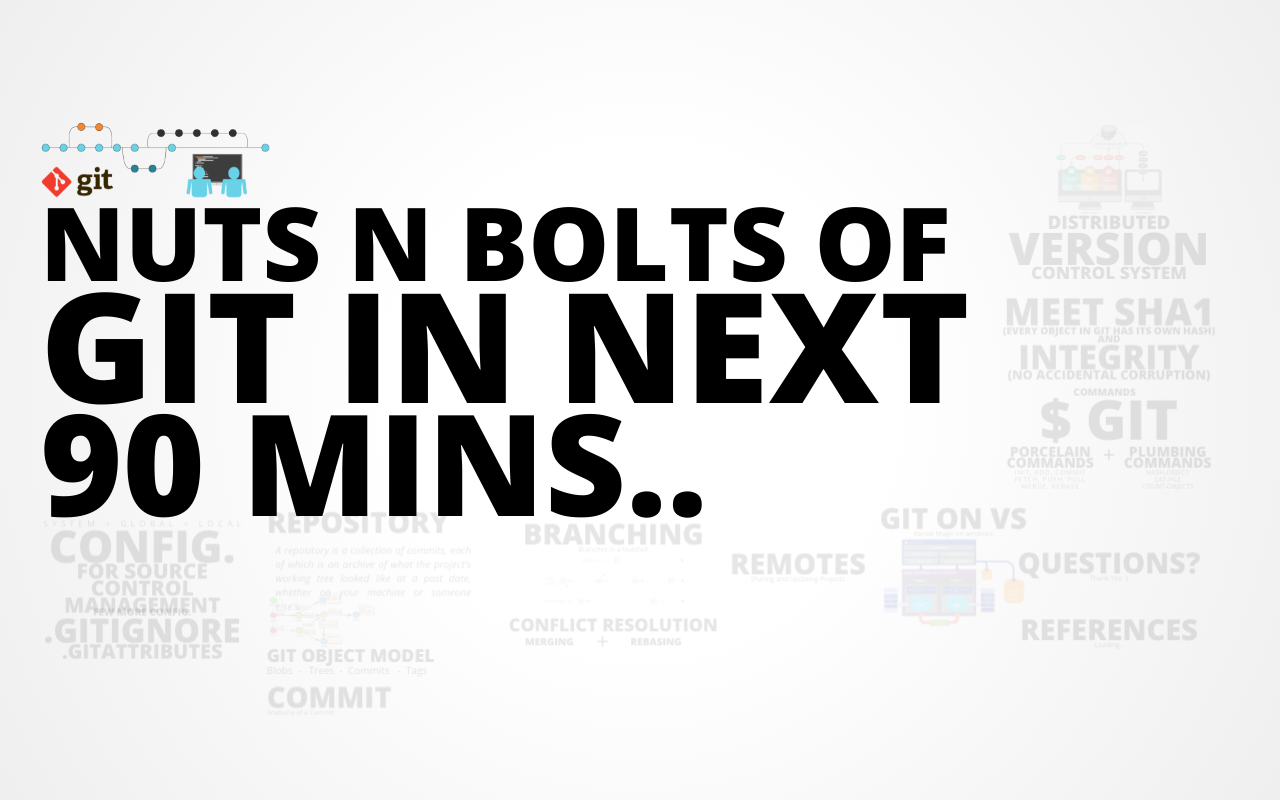
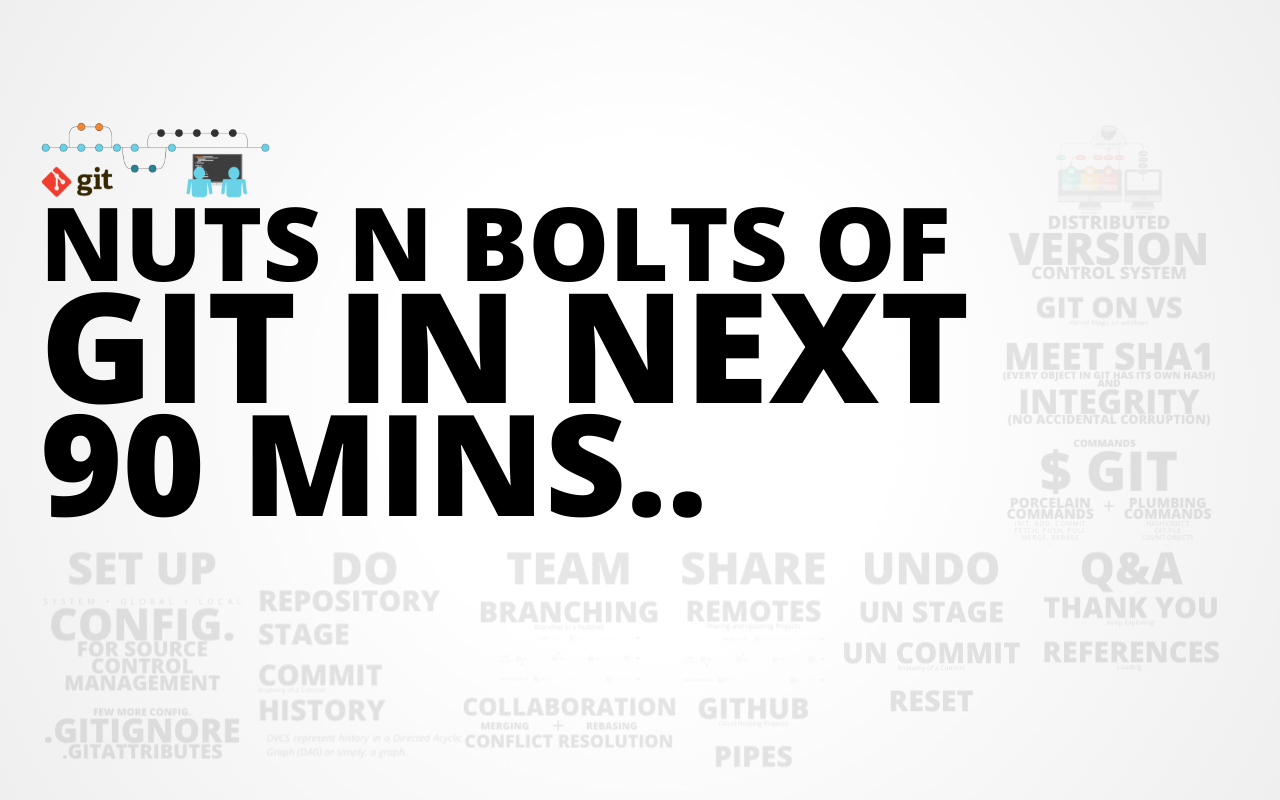
Before and after one commit to SatyaSudheer/pw, a website: page present/git/git-scm.html in a window 1280 px wide. Drawn offline with nearby package versions, Linux system fonts and the light colour scheme.

Commit message:
more progress

```diff
--- a/present/git/git-scm.html
+++ b/present/git/git-scm.html
@@ -35,7 +35,11 @@
             <div id="respond-text3">Control System</div>
         </div>
     </div>
-    <div id="easy-share-offline" class="step" data-x="2650" data-y="320" data-scale="1">
+    <div id="magic" class="step" data-x="2650" data-y="200" data-scale="1">
+        <div class="big bold title" style="font-size: 130px;">Git on VS</div>
+        <div class="light" style="font-size: 30px; padding-top: 8px; padding-bottom: 8px;">Kernel Magic on windows</div>
+    </div>
+    <div id="easy-share-offline" class="step" data-x="2650" data-y="520" data-scale="1">
         <div class="big bold">
             <div id="ar-adaptive" style="font-size: 170px;">Meet SHA1</div>
             <div id="ar-adaptive-fixed" style="font-size: 45px;">(Every Object in Git has its own hash)</div>
@@ -45,7 +49,7 @@
         </div>
         <!--<img src="assets/hash.gif"/>-->
     </div>
-    <div id="combo" class="step" data-x="2650" data-y="790" data-scale="1">
+    <div id="combo" class="step" data-x="2650" data-y="1020" data-scale="1">
         <div class="big bold">
             <span id="combo-or">Commands</span>
            <div id="combo-text">$ Git</div>
@@ -68,65 +72,55 @@
             </div>
         </div>
     </div>
-    <!--<div id="combo" class="step" data-x="2650" data-y="900" data-scale="1">
-        <div class="big bold">
-            <span id="combo-or">Commands</span>
-            <div id="combo-text">Git</div>
-        </div>
-        <div id="combo-fluid-fixed">
-            <div id="combo-fluid" class="big">
-                <div class="bold">Porcelain Commands</div>
-                <div class="light">.git_config</div>
-            </div>
-            <div id="combo-plus">+</div>
-            <div id="combo-fixed" class="big">
-                <div class="bold">Plumbing Commands</div>
-                <div class="light">.git/config</div>
-            </div>
-        </div>
-    </div>
-    <div id="why" class="step" data-x="-1700" data-y="900" data-scale="1">
-        <div class="big bold title">Why</div>
-    </div>
-    <div id="why-quote" class="step" data-x="-1700" data-y="1250" data-scale="1">
-        <blockquote>
-            Traditional version control helps you backup, track and synchronize files. Distributed version control makes it easy to share changes. Done right, you can get the best of both worlds: simple merging and centralized releases.
-        </blockquote>
-    </div>-->
-    <div id="config" class="step" data-x="-1700" data-y="1350" data-scale="1">
+    <div id="set" class="step" data-x="-1700" data-y="1350" data-scale="1"><div class="big bold title" style="font-size: 200px">Set Up</div></div>
+    <div id="config" class="step" data-x="-1700" data-y="1700" data-scale="1">
         <div class="big light" id="why-sml">System + Global + Local</div>
         <div class="big bold" id="why-one-site">Config.</div>
         <div class="big bold" id="why-every">For Source Control Management</div>
     </div>
-    <div id="gitignore" class="step" data-x="-1700" data-y="1650" data-scale="1">
+    <div id="gitignore" class="step" data-x="-1700" data-y="2100" data-scale="1">
         <div class="big bold">Few More Config.</div>
         <div class="big bold" style="font-size: 150px;">.gitignore</div>
        <div class="big bold" style="font-size: 90px;">.gitattributes</div>
     </div>
-    <div id="repo" class="step" data-x="-660" data-y="1350" data-scale="1" style="text-align: left;">
+    <div id="working" class="step" data-x="-700" data-y="1350" data-scale="1"><div class="big bold title" style="font-size: 200px">Do</div></div>
+    <div id="repo" class="step" data-x="-700" data-y="1500" data-scale="1" style="text-align: left;">
         <div class="big bold title" style="font-size: 130px;">Repository</div>
-        <blockquote>A repository is a collection of commits, each of which is an archive of what the project's working tree looked like at a past date, whether on your machine or someone else's.</blockquote>
+       <!--<blockquote>A repository is a collection of commits, each of which is an archive of what the project's working tree looked like at a past date, whether on your machine or someone else's.</blockquote>-->
     </div>
-    <div id="objectmodel" class="step" data-x="-660" data-y="1650" data-scale="1" style="text-align: left;">
-        <img src="assets/gom.png" height="250px"/>
-        <div class="big bold title" style="font-size: 80px;">Git Object Model</div>
-        <div class="light" style="padding-top: 18px;">Blobs&nbsp; - &nbsp; Trees&nbsp; - &nbsp;Commits &nbsp; - &nbsp;Tags </div>
+    <div id="stage" class="step" data-x="-700" data-y="1650" data-scale="1" style="text-align: left;">
+        <div class="big bold title" style="font-size: 130px;">Stage</div>
     </div>
-    <div id="commit" class="step" data-x="-660" data-y="1950" data-scale="1" style="text-align: left;">
+    <div id="commit" class="step" data-x="-700" data-y="1850" data-scale="1" style="text-align: left;">
         <div class="big bold title" style="font-size: 130px;">Commit</div>
         <div class="light" style="font-size: 30px; padding-top: 8px;">Anatomy of a Commit</div>
     </div>
-   <!-- <div id="history" class="step" data-x="-660" data-y="2050" data-scale="1">
+    <div id="history" class="step" data-x="-700" data-y="2100" data-scale="1" style="text-align: left;">
         <div class="big bold title" style="font-size: 130px;">History</div>
         <blockquote>DVCS represent history in a Directed Acyclic Graph (DAG) or simply, a graph.</blockquote>
+    </div>
+    <!--<div id="objectmodel" class="step" data-x="-700" data-y="2250" data-scale="1" style="text-align: left;">
+        <img src="assets/gom.png" height="200px"/>
+        <div class="big bold title" style="font-size: 80px;">Git Object Model</div>
+        <div class="light" style="padding-top: 18px;">Blobs&nbsp; - &nbsp; Trees&nbsp; - &nbsp;Commits &nbsp; - &nbsp;Tags </div>
     </div> -->
-    <div id="branch" class="step" data-x="420" data-y="1350" data-scale="1">
+    <div id="collab" class="step" data-x="220" data-y="1350" data-scale="1"><div class="big bold title" style="font-size: 200px">Team</div></div>
+    <div id="collaboration" class="step" data-x="220" data-y="1700" data-scale="1">
         <div class="big bold title" style="font-size: 130px;">Branching</div>
         <div class="light" style="font-size: 30px; padding-top: 8px;">Branches in a Nutshell</div>
         <img src="assets/branch.png" height="267px"/>
+        <!--<div class="big bold title" style="font-size: 80px;">Collaboration</div>
+        <div id="collaboration-fluid" class="big" style="padding-top: 25px;">
+            <div class="bold">Branching</div>
+        </div>
+        <div id="collaboration-plus">+</div>
+        <div id="collaboration-fixed" class="big" style="padding-top: 25px;">
+            <div class="bold">Tagging</div>
+        </div>-->
     </div>
-    <div id="conflict" class="step" data-x="420" data-y="1650" data-scale="1">
-        <div class="big bold title" style="font-size: 80px;">Conflict Resolution</div>
+
+    <div id="conflict" class="step" data-x="220" data-y="2050" data-scale="1">
+        <div class="big bold title" style="font-size: 110px;">Collaboration</div>
         <div id="conflict-fluid" class="big" style="padding-top: 25px;">
             <div class="bold">Merging</div>
         </div>
@@ -134,24 +128,68 @@
         <div id="conflict-fixed" class="big" style="padding-top: 25px;">
             <div class="bold">Rebasing</div>
         </div>
+        <div class="big bold title" style="font-size: 80px; clear:both;">Conflict Resolution</div>
     </div>
-    <div id="remotes" class="step" data-x="1250" data-y="1350" data-scale="1">
+
+    <div id="share" class="step" data-x="1050" data-y="1350" data-scale="1"><div class="big bold title" style="font-size: 200px">Share</div></div>
+    <div id="remotes" class="step" data-x="1050" data-y="1700" data-scale="1">
         <div class="big bold title" style="font-size: 130px;">Remotes</div>
-        <div class="light" style="font-size: 30px; padding-top: 8px;">Sharing and Updating Projects</div>
+        <div class="light" style="font-size: 30px; padding-top: 8px; padding-bottom: 8px;">Sharing and Updating Projects</div>
+        <img src="assets/branch.png" height="267px"/>
     </div>
+    <div id="github" class="step" data-x="1050" data-y="2000" data-scale="1">
+        <div class="big bold title" style="font-size: 130px;">Github</div>
+        <div class="light" style="font-size: 30px; padding-top: 8px;">Cloud Hosting Projects</div>
+    </div>
+    <div id="workflow" class="step" data-x="1050" data-y="2200" data-scale="1">
+        <div class="big bold title" style="font-size: 130px;">Pipes</div>
+    </div>
+    <div id="undo" class="step" data-x="1850" data-y="1350" data-scale="1"><div class="big bold title" style="font-size: 200px">Undo</div></div>
+    <div id="unstage" class="step" data-x="1850" data-y="1550" data-scale="1">
+        <div class="big bold title" style="font-size: 130px;">Un Stage</div>
+    </div>
+    <div id="uncommit" class="step" data-x="1850" data-y="1750" data-scale="1">
+        <div class="big bold title" style="font-size: 130px;">Un Commit</div>
+        <div class="light" style="font-size: 30px; padding-top: 8px;">Anatomy of a Commit</div>
+    </div>
+    <div id="reset" class="step" data-x="1850" data-y="1950" data-scale="1">
+        <div class="big bold title" style="font-size: 130px;">Reset</div>
+    </div>
+    <!-- <div id="when" class="step" data-x="1250" data-y="1450" data-scale="1">
+        <div class="big bold title">Tracking?</div>
+    </div>
+    <div id="when-things" class="step" data-x="1250" data-y="1550" data-scale="1">
+        <div class="big bold">History</div>
+    </div>
+    <div id="when-thing1" class="step" data-x="1250" data-y="1650" data-scale="1">
+        <div class="big extralight">Status</div>
+    </div>
+    <div id="when-thing2" class="step" data-x="1250" data-y="1750" data-scale="1">
+        <div class="big extralight">Log</div>
+    </div>
+    <div id="when-thing3" class="step" data-x="1250" data-y="1850" data-scale="1">
+        <div class="big extralight">Performance</div>
+    </div>
+
+    <div id="when-thing4" class="step" data-x="1250" data-y="1950" data-scale="1">
+        <div class="big extralight">Content</div>
+    </div> -->
     <!--<div id="rebase" class="step" data-x="420" data-y="1950" data-scale="1">
         <div class="big bold title" style="font-size: 130px;">Rebasing</div>
-    </div>-->
+    </div>
     <div id="gitonvs" class="step" data-x="1950" data-y="1350" data-scale="1">
         <div class="big bold title" style="font-size: 130px;">Git on VS</div>
         <div class="light" style="font-size: 30px; padding-top: 8px; padding-bottom: 8px;">Kernel Magic on windows</div>
         <img src="assets/git-in-vs.png" height="400px"/>
+    </div>-->
+    <div id="qna" class="step" data-x="2750" data-y="1350" data-scale="1">
+        <div class="big bold title" style="font-size: 200px;">Q&A</div>
     </div>
-    <div id="qna" class="step" data-x="2650" data-y="1350" data-scale="1">
-        <div class="big bold title" style="font-size: 130px;">questions?</div>
-        <div class="light" style="font-size: 30px; padding-top: 8px; padding-bottom: 8px;">Thank You :)</div>
+    <div id="thanks" class="step" data-x="2750" data-y="1550" data-scale="1">
+        <div class="big bold title" style="font-size: 130px;">Thank you</div>
+        <div class="light" style="font-size: 30px; padding-top: 8px; padding-bottom: 8px;">Keep Exploring!</div>
     </div>
-    <div id="ref" class="step" data-x="2650" data-y="1650" data-scale="1">
+    <div id="ref" class="step" data-x="2750" data-y="1750" data-scale="1">
         <div class="big bold title" style="font-size: 130px;">References</div>
         <div class="light" style="font-size: 30px; padding-top: 8px; padding-bottom: 8px;">Loading..</div>
     </div>
--- a/present/impress/css/style.css
+++ b/present/impress/css/style.css
@@ -140,6 +140,19 @@ blockquote .author {
 #conflict-fluid-fixed div .light { font-size: 50px; width: 100%; }
 #conflict-fluid .light { letter-spacing: 3px; }
 
+#collaboration-text { font-size: 247px; }
+#collaboration-or { position: relative; left: -20px; }
+#collaboration-fluid-fixed div { float: left; text-align: center; }
+#collaboration-plus { width: 10%; font-size: 100px; float: left;}
+#collaboration-fixed, #collaboration-fluid { width: 40%; float: left; }
+#collaboration-fluid-fixed div .bold { font-size: 63px; width: 100%; }
+#collaboration-fluid-fixed div .light { font-size: 50px; width: 100%; }
+#collaboration-fluid .light { letter-spacing: 3px; }
+
+#set-sml { letter-spacing: 19px; font-size: 37px; position: relative; left: 10px; }
+#set-one-site { font-size: 200px; }
+#set-every { font-size: 94px; }
+
 #why-sml { letter-spacing: 19px; font-size: 37px; position: relative; left: 10px; }
 #why-one-site { font-size: 200px; }
 #why-every { font-size: 94px; }
```
